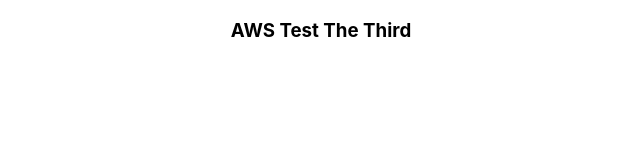
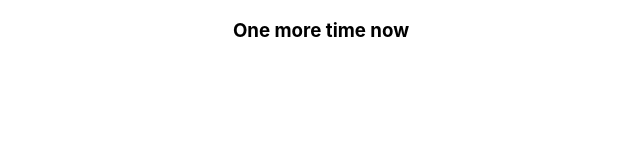
Before and after one commit to mcfifenstein/mcfifenstein, a React (Create React App) app: page / in a window 1280 px wide. Shown: the top 160 px of the page, without its empty margins (319-959 px from the left). Built offline with nearby package versions, Linux system fonts and the light colour scheme.

Commit message:
Last one

```diff
--- a/src/App.js
+++ b/src/App.js
@@ -3,7 +3,7 @@
 function App() {
   return (
     <div className="App">
-      <h3>AWS Test The Third</h3>
+      <h3>One more time now</h3>
     </div>
   );
 }
```
